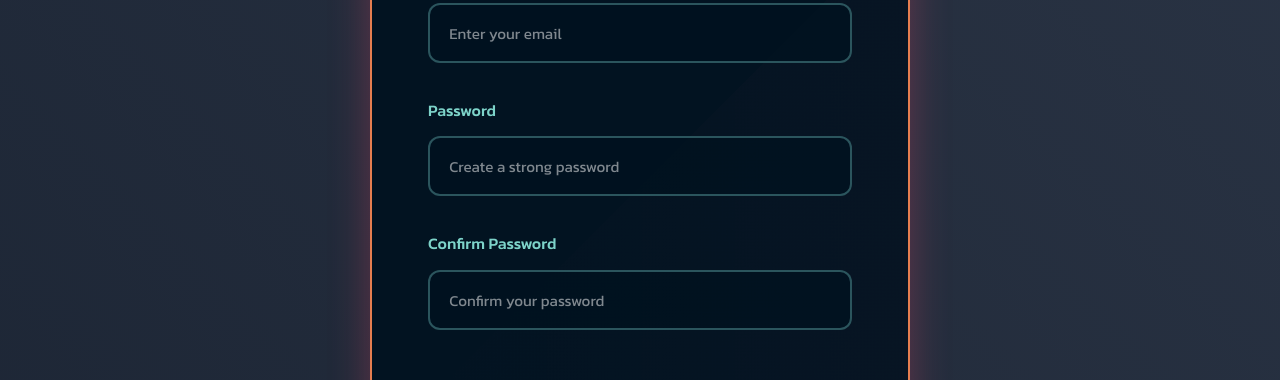
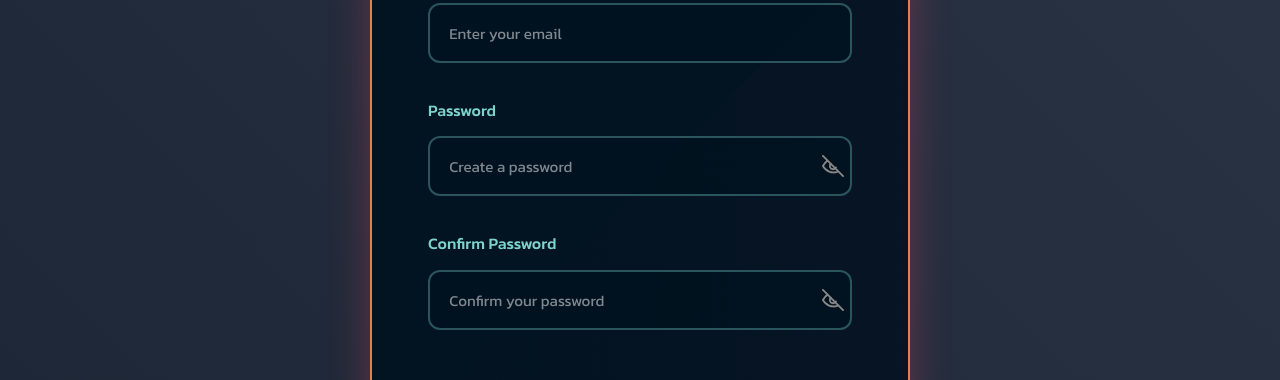
Before and after one commit to shirosdev/InstantResumeAI, a React (Create React App) app in the folder frontend/: page /signup in a window 1280 px wide. Shown: the part 782-1162 px from the top of the page. Built offline with nearby package versions, Linux system fonts and the light colour scheme; no server answers.

Commit message:
added password visibility icon feature

```diff
--- a/frontend/src/pages/Login.jsx
+++ b/frontend/src/pages/Login.jsx
@@ -18,6 +18,7 @@ const Login = () => {
   const [isSubmitting, setIsSubmitting] = useState(false);
   const [locationMessage, setLocationMessage] = useState('');
   const [locationMessageType, setLocationMessageType] = useState('');
+  const [showPassword, setShowPassword] = useState(false);
 
   // Handle messages from password reset flow
   useEffect(() => {
@@ -114,8 +115,9 @@ const Login = () => {
 
           <div className="form-group">
             <label htmlFor="password">Password</label>
+            <div style={{ position: 'relative' }}>
               <input
-              type="password"
+                type={showPassword ? "text" : "password"}
                 id="password"
                 name="password"
                 value={formData.password}
@@ -124,7 +126,36 @@ const Login = () => {
                 autoComplete="current-password"
                 disabled={isSubmitting || loading}
                 required
+                style={{ paddingRight: '2.5rem' }}
               />
+              <button
+                type="button"
+                tabIndex={-1}
+                aria-label={showPassword ? "Hide password" : "Show password"}
+                onClick={() => setShowPassword((prev) => !prev)}
+                style={{
+                  position: 'absolute',
+                  right: '0.5rem',
+                  top: '50%',
+                  transform: 'translateY(-50%)',
+                  background: 'none',
+                  border: 'none',
+                  cursor: 'pointer',
+                  padding: 0,
+                  display: 'flex',
+                  alignItems: 'center',
+                  color: '#888'
+                }}
+              >
+                {showPassword ? (
+                  // Eye open SVG
+                  <svg width="22" height="22" viewBox="0 0 24 24" fill="none" stroke="currentColor" strokeWidth="2" strokeLinecap="round" strokeLinejoin="round"><path d="M1 12s4-7 11-7 11 7 11 7-4 7-11 7-11-7-11-7z"></path><circle cx="12" cy="12" r="3"></circle></svg>
+                ) : (
+                  // Eye closed SVG
+                  <svg width="22" height="22" viewBox="0 0 24 24" fill="none" stroke="currentColor" strokeWidth="2" strokeLinecap="round" strokeLinejoin="round"><path d="M17.94 17.94A10.94 10.94 0 0 1 12 19c-7 0-11-7-11-7a21.81 21.81 0 0 1 5.06-6.06M1 1l22 22"></path><path d="M9.53 9.53A3.5 3.5 0 0 0 12 15.5c1.38 0 2.63-.83 3.16-2.03"></path></svg>
+                )}
+              </button>
+            </div>
           </div>
 
           <div className="forgot-password">
--- a/frontend/src/pages/Signup.jsx
+++ b/frontend/src/pages/Signup.jsx
@@ -19,6 +19,8 @@ const Signup = () => {
   });
   const [errors, setErrors] = useState({});
   const [isSubmitting, setIsSubmitting] = useState(false);
+  const [showPassword, setShowPassword] = useState(false);
+  const [showConfirmPassword, setShowConfirmPassword] = useState(false);
 
   const validateForm = () => {
     const newErrors = {};
@@ -196,24 +198,55 @@ const Signup = () => {
 
           <div className="form-group">
             <label htmlFor="password">Password</label>
+            <div style={{ position: 'relative' }}>
               <input
-              type="password"
+                type={showPassword ? "text" : "password"}
                 id="password"
                 name="password"
                 value={formData.password}
                 onChange={handleChange}
-              placeholder="Create a strong password"
+                placeholder="Create a password"
                 className={errors.password ? 'error' : ''}
                 autoComplete="new-password"
                 required
+                style={{ paddingRight: '2.5rem' }}
               />
+              <button
+                type="button"
+                tabIndex={-1}
+                aria-label={showPassword ? "Hide password" : "Show password"}
+                onClick={() => setShowPassword((prev) => !prev)}
+                style={{
+                  position: 'absolute',
+                  right: '0.5rem',
+                  top: '50%',
+                  transform: 'translateY(-50%)',
+                  background: 'none',
+                  border: 'none',
+                  cursor: 'pointer',
+                  padding: 0,
+                  display: 'flex',
+                  alignItems: 'center',
+                  color: '#888'
+                }}
+              >
+                {showPassword ? (
+                  // Eye open SVG
+                  <svg width="22" height="22" viewBox="0 0 24 24" fill="none" stroke="currentColor" strokeWidth="2" strokeLinecap="round" strokeLinejoin="round"><path d="M1 12s4-7 11-7 11 7 11 7-4 7-11 7-11-7-11-7z"></path><circle cx="12" cy="12" r="3"></circle></svg>
+                ) : (
+                  // Eye closed SVG
+                  <svg width="22" height="22" viewBox="0 0 24 24" fill="none" stroke="currentColor" strokeWidth="2" strokeLinecap="round" strokeLinejoin="round"><path d="M17.94 17.94A10.94 10.94 0 0 1 12 19c-7 0-11-7-11-7a21.81 21.81 0 0 1 5.06-6.06M1 1l22 22"></path><path d="M9.53 9.53A3.5 3.5 0 0 0 12 15.5c1.38 0 2.63-.83 3.16-2.03"></path></svg>
+                )}
+              </button>
+            </div>
             {errors.password && <span className="field-error">{errors.password}</span>}
           </div>
 
           <div className="form-group">
             <label htmlFor="confirmPassword">Confirm Password</label>
+            <div style={{ position: 'relative' }}>
               <input
-              type="password"
+                type={showConfirmPassword ? "text" : "password"}
                 id="confirmPassword"
                 name="confirmPassword"
                 value={formData.confirmPassword}
@@ -222,7 +255,36 @@ const Signup = () => {
                 className={errors.confirmPassword ? 'error' : ''}
                 autoComplete="new-password"
                 required
+                style={{ paddingRight: '2.5rem' }}
               />
+              <button
+                type="button"
+                tabIndex={-1}
+                aria-label={showConfirmPassword ? "Hide password" : "Show password"}
+                onClick={() => setShowConfirmPassword((prev) => !prev)}
+                style={{
+                  position: 'absolute',
+                  right: '0.5rem',
+                  top: '50%',
+                  transform: 'translateY(-50%)',
+                  background: 'none',
+                  border: 'none',
+                  cursor: 'pointer',
+                  padding: 0,
+                  display: 'flex',
+                  alignItems: 'center',
+                  color: '#888'
+                }}
+              >
+                {showConfirmPassword ? (
+                  // Eye open SVG
+                  <svg width="22" height="22" viewBox="0 0 24 24" fill="none" stroke="currentColor" strokeWidth="2" strokeLinecap="round" strokeLinejoin="round"><path d="M1 12s4-7 11-7 11 7 11 7-4 7-11 7-11-7-11-7z"></path><circle cx="12" cy="12" r="3"></circle></svg>
+                ) : (
+                  // Eye closed SVG
+                  <svg width="22" height="22" viewBox="0 0 24 24" fill="none" stroke="currentColor" strokeWidth="2" strokeLinecap="round" strokeLinejoin="round"><path d="M17.94 17.94A10.94 10.94 0 0 1 12 19c-7 0-11-7-11-7a21.81 21.81 0 0 1 5.06-6.06M1 1l22 22"></path><path d="M9.53 9.53A3.5 3.5 0 0 0 12 15.5c1.38 0 2.63-.83 3.16-2.03"></path></svg>
+                )}
+              </button>
+            </div>
             {errors.confirmPassword && <span className="field-error">{errors.confirmPassword}</span>}
           </div>
 
```
Lines whose indentation alone changed are shown as unchanged.
